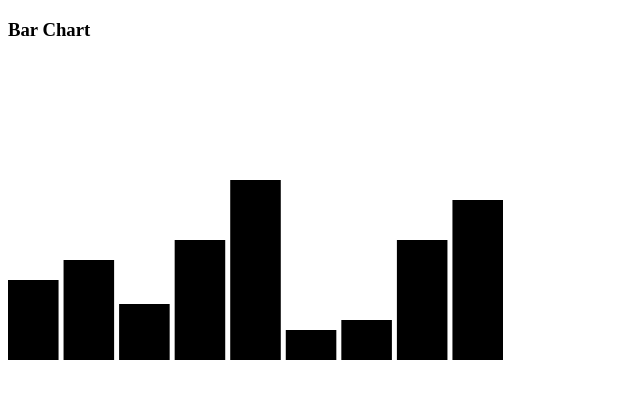
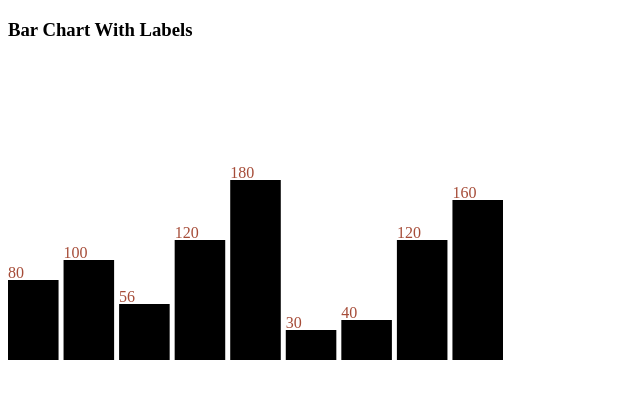
Before and after one commit to andrewinnocent/learn-D3js, a plain HTML site: page index.html in a window 1280 px wide. Shown: the part 61-460 px from the top of the page, without its empty margins (0-640 px from the left). Drawn offline with nearby package versions, Linux system fonts and the light colour scheme.

Commit message:
Creates Labels for Bar Chart

```diff
--- a/index.html
+++ b/index.html
@@ -8,7 +8,7 @@
   <body>
     <h1>Learning How to Use D3!</h1>
 
-    <h3>Bar Chart</h3>
+    <h3>Bar Chart With Labels</h3>
 
     <svg class="bar-chart"></svg>
 
--- a/index.js
+++ b/index.js
@@ -1,14 +1,15 @@
-const dataset = [80, 100, 56, 120, 180, 30, 40, 120, 160];
+// Using `var` because D3 docs say: Since method chaining can only be used to descend into the document hierarchy, use var to keep references to selections and go back up.
+var dataset = [80, 100, 56, 120, 180, 30, 40, 120, 160];
 
-const svgWidth = 500, svgHeight = 300, barPadding = 5; // chaining variables! What?! So cool! This sets the SVG dimensions in the DOM
-const barWidth = (svgWidth / dataset.length); // 55.55556
+var svgWidth = 500, svgHeight = 300, barPadding = 5; // chaining variables! What?! So cool! This sets the SVG dimensions in the DOM
+var barWidth = (svgWidth / dataset.length); // 55.55556
 
 
-const svg = d3.select('svg')
+var svg = d3.select('svg')
     .attr("width", svgWidth) // 500
     .attr("height", svgHeight); // 300
 
-const barChart = svg.selectAll("rect") // `rect` is an svg default for `rectangle`
+var barChart = svg.selectAll("rect") // `rect` is an svg default for `rectangle`
     .data(dataset) // loads data
     .enter() // prepared each datum for further action
     .append("rect") // each datum is bound to a `rect`
@@ -23,3 +24,19 @@ const barChart = svg.selectAll("rect") // `rect` is an svg default for `rectangl
         const translate = [barWidth * i, 0]; // barWidth * index, height below x axis
         return "translate("+ translate +")"; // this allows each bar to begin relative to the previous bar instead of being stacked upon each other.
     });
+
+// Creating Labels
+var text = svg.selectAll("text")
+    .data(dataset)
+    .enter()
+    .append("text")
+    .text(function(d) {
+        return d; // .text() can take a string or a function.
+    })
+    .attr("y", function(d, i) { // removing `i` (index) from the parameter doesn't affect the chart. It's also not being returned, so why have it?
+        return svgHeight - d - 2; // 2px in order for the text to have spacing above the chart
+    })
+    .attr("x", function(d, i) {
+        return barWidth * i;
+    })
+    .attr("fill", "#A64C38");
```
